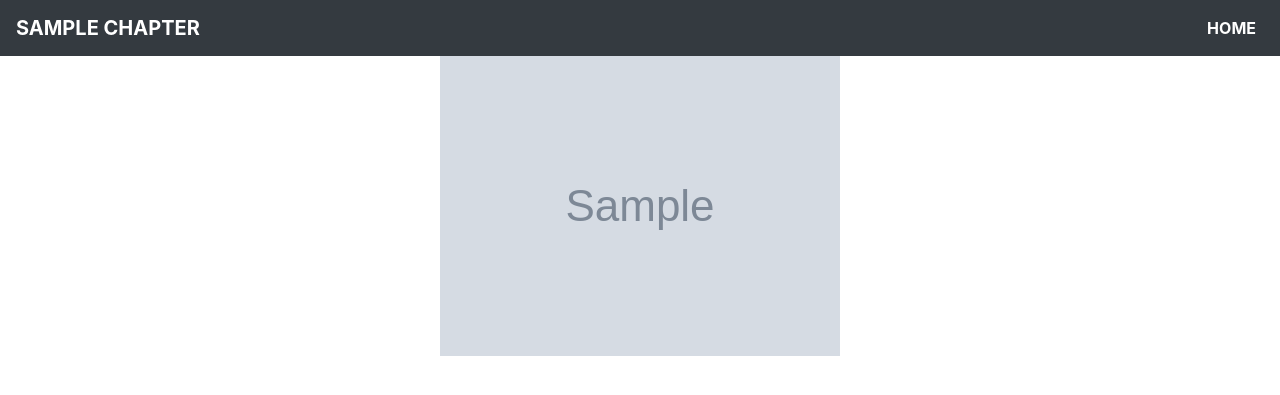
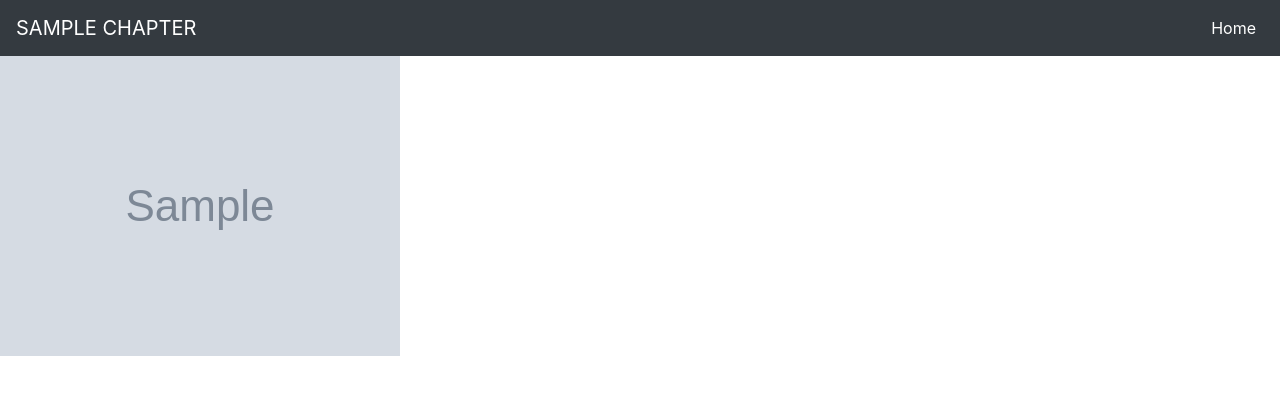
Before and after one commit to Dhiiyaur/case-404, a Django app: template templates/chapter_page.html in a window 1280 px wide. Shown: the top 395 px of the page. Run offline with Django 3.2, Linux system fonts and the light colour scheme; the template is opened without the code that fills it: most values are stand-ins (such as "Sample title", 1, 10 or a date in 2020); grey boxes marked "Sample" are stand-in pictures; some libraries are stand-ins or nearby versions.

Commit message:
change navbar

```diff
--- a/templates/chapter_page.html
+++ b/templates/chapter_page.html
@@ -4,15 +4,9 @@
 	<meta charset="utf-8">
     <meta name="viewport" content="width=device-width, initial-scale=1, shrink-to-fit=no">
 
-    <!-- Bootstrap CSS -->
     <link rel="stylesheet" href="https://stackpath.bootstrapcdn.com/bootstrap/4.5.2/css/bootstrap.min.css" integrity="sha384-JcKb8q3iqJ61gNV9KGb8thSsNjpSL0n8PARn9HuZOnIxN0hoP+VmmDGMN5t9UJ0Z" crossorigin="anonymous">
     <title>case - 404</title>
 	<style>
-
-		.center {
-		  display: block;
-		  margin-left: auto;
-		  margin-right: auto;
 
 		}
 
@@ -23,7 +17,6 @@
 
     	.navbar-dark .navbar-brand{
         text-transform: uppercase;
-        font-weight: bold;
 
     }
 
@@ -48,13 +41,11 @@
 	    </ul>
 	  </div>
   </nav>
-
-<div class="image_image">
 	{% for a in manga %}
 
-		<img src="{{a.image}}" alt="" class="center"><br>
+		<img src="{{a.image}}" class="img-fluid" alt=""><br>
 
 	{% endfor %}
-</div>
+
 </body>
 </html>
--- a/templates/manga_page.html
+++ b/templates/manga_page.html
@@ -19,7 +19,7 @@
 
     .navbar-dark .navbar-brand{
         text-transform: uppercase;
-        font-weight: bold;
+
 
 
 	</style>
@@ -33,7 +33,7 @@
   	<script src="https://stackpath.bootstrapcdn.com/bootstrap/4.5.2/js/bootstrap.min.js" integrity="sha384-B4gt1jrGC7Jh4AgTPSdUtOBvfO8shuf57BaghqFfPlYxofvL8/KUEfYiJOMMV+rV" crossorigin="anonymous"></script>
 
 	  <nav class="navbar sticky-top navbar-expand-lg navbar-dark bg-dark">
-		  <a class="navbar-brand" href="#">{{manga_name}}</a>
+		  <a class="navbar-brand" href="#">{{manga_title}}</a>
 		  <button class="navbar-toggler" type="button" data-toggle="collapse" data-target="#navbarNavDropdown" aria-controls="navbarNavDropdown" aria-expanded="false" aria-label="Toggle navigation">
 		    <span class="navbar-toggler-icon"></span>
 		  </button>
```
Also changed, not shown: reader/views.py (+6 -1 lines).
